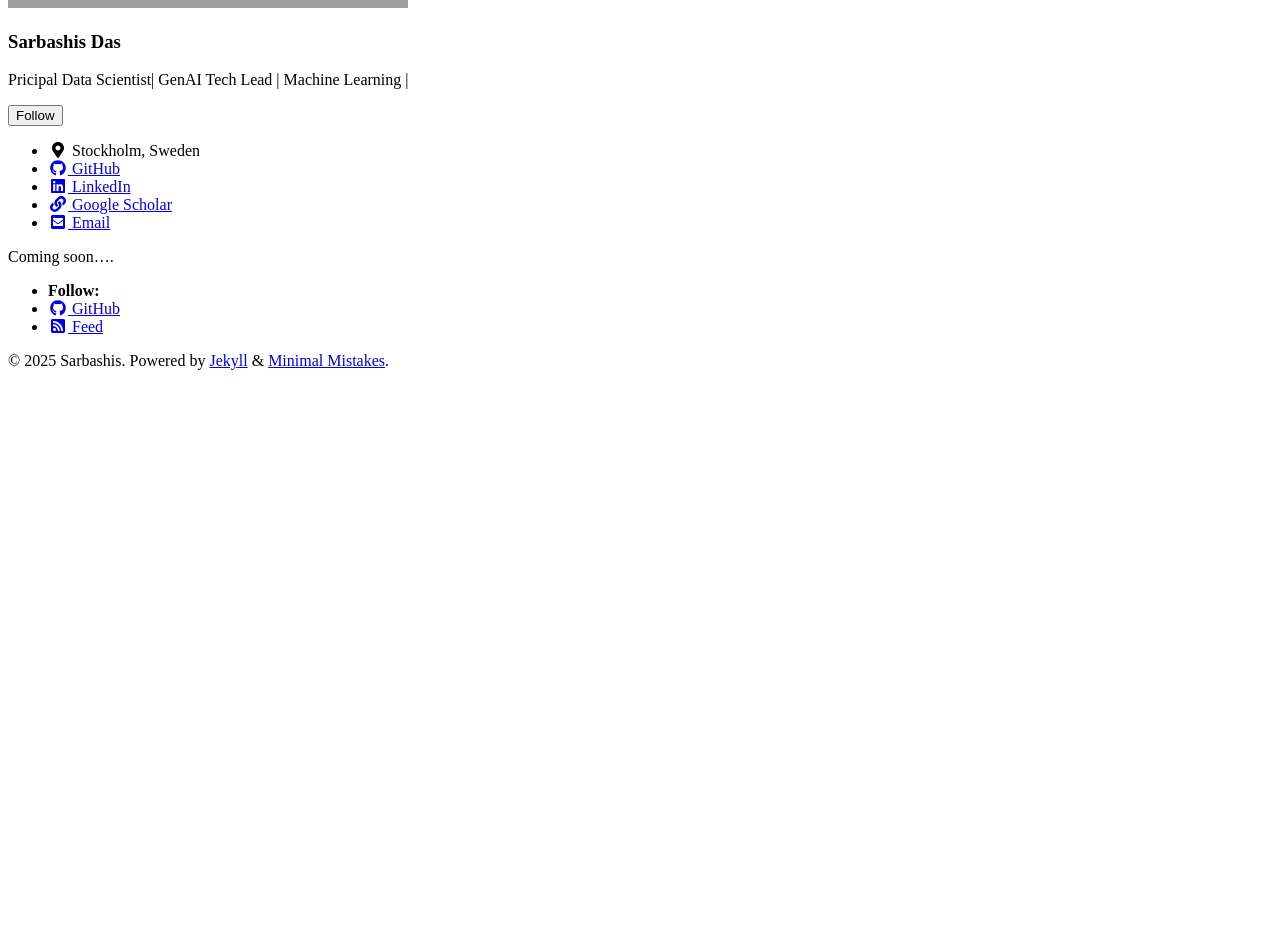
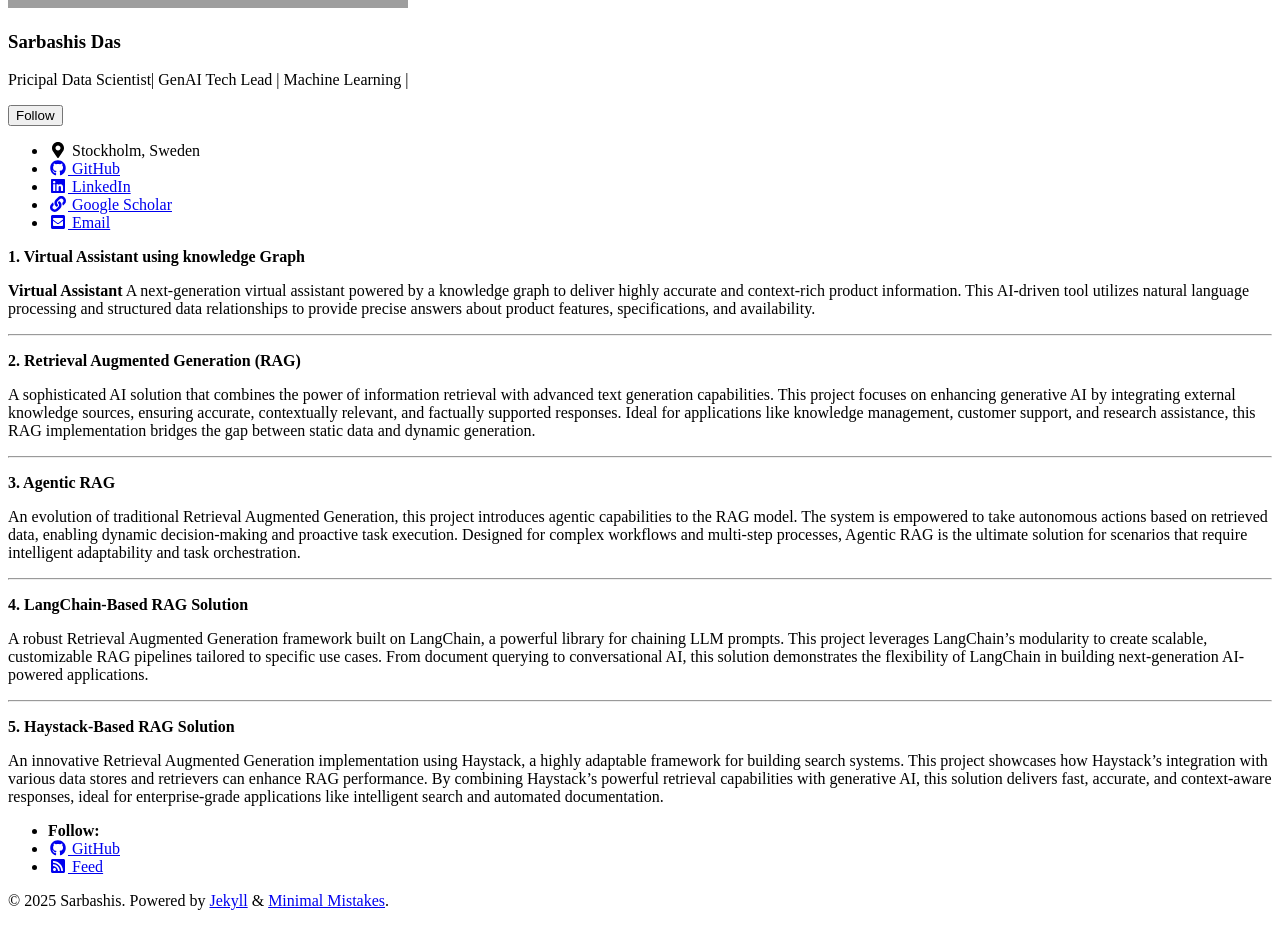
Before and after one commit to sarbashis/sarbashis.github.io, a Jekyll site: the page built from _pages/projects.md, in a window 1280 px wide. Shown: the part 459-1411 px from the top of the page. Built offline with Jekyll 4.4.1, drawn with Linux system fonts in a browser that asks for light colours; nearby versions of some CDN libraries; comment, search, counter and statistics services are not loaded; before the commit the page ends 917 px from its top, so only the background shows below that; grey boxes are pictures that could not be loaded.

Commit message:
updated project page

```diff
--- a/_pages/projects.md
+++ b/_pages/projects.md
@@ -4,4 +4,32 @@ title:
 author_profile: true
 permalink: /projects/
 ---
-Coming soon....
+
+**1. Virtual Assistant using knowledge Graph**
+
+**Virtual Assistant**
+A next-generation virtual assistant powered by a knowledge graph to deliver highly accurate and context-rich product information. This AI-driven tool utilizes natural language processing and structured data relationships to provide precise answers about product features, specifications, and availability.
+
+---
+
+**2. Retrieval Augmented Generation (RAG)**
+
+A sophisticated AI solution that combines the power of information retrieval with advanced text generation capabilities. This project focuses on enhancing generative AI by integrating external knowledge sources, ensuring accurate, contextually relevant, and factually supported responses. Ideal for applications like knowledge management, customer support, and research assistance, this RAG implementation bridges the gap between static data and dynamic generation.
+
+---
+
+**3. Agentic RAG**
+
+An evolution of traditional Retrieval Augmented Generation, this project introduces agentic capabilities to the RAG model. The system is empowered to take autonomous actions based on retrieved data, enabling dynamic decision-making and proactive task execution. Designed for complex workflows and multi-step processes, Agentic RAG is the ultimate solution for scenarios that require intelligent adaptability and task orchestration.
+
+---
+
+**4. LangChain-Based RAG Solution**
+
+A robust Retrieval Augmented Generation framework built on LangChain, a powerful library for chaining LLM prompts. This project leverages LangChain’s modularity to create scalable, customizable RAG pipelines tailored to specific use cases. From document querying to conversational AI, this solution demonstrates the flexibility of LangChain in building next-generation AI-powered applications.
+
+---
+
+**5. Haystack-Based RAG Solution**
+
+An innovative Retrieval Augmented Generation implementation using Haystack, a highly adaptable framework for building search systems. This project showcases how Haystack's integration with various data stores and retrievers can enhance RAG performance. By combining Haystack’s powerful retrieval capabilities with generative AI, this solution delivers fast, accurate, and context-aware responses, ideal for enterprise-grade applications like intelligent search and automated documentation.
```
